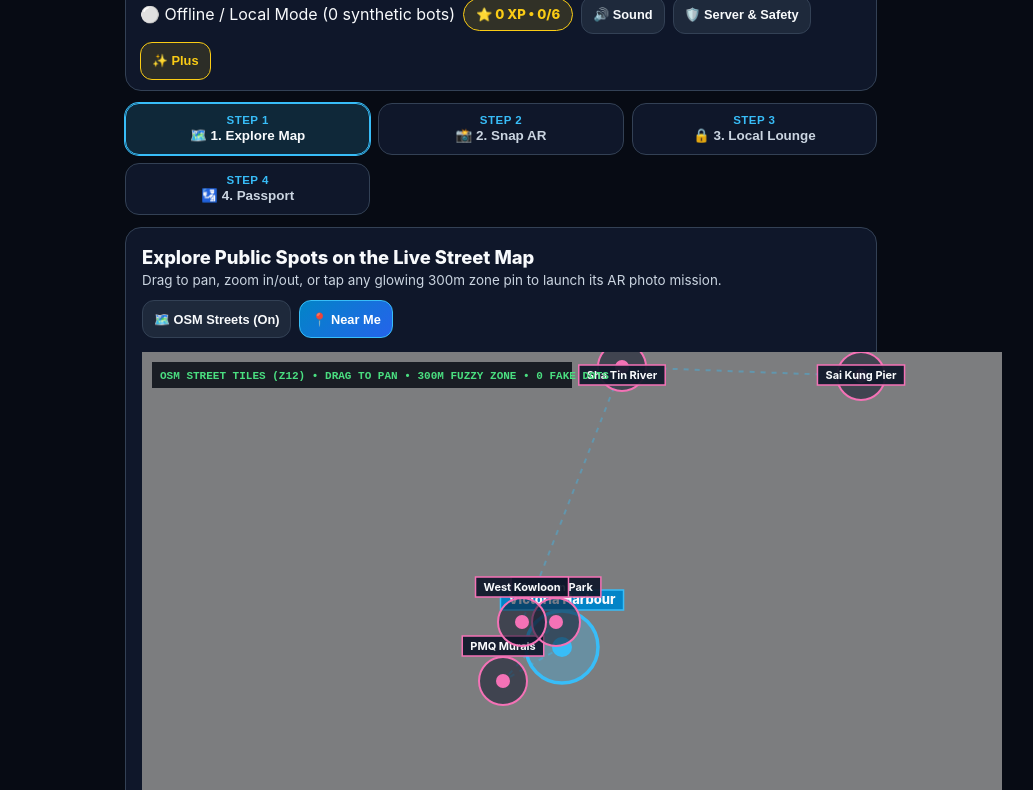
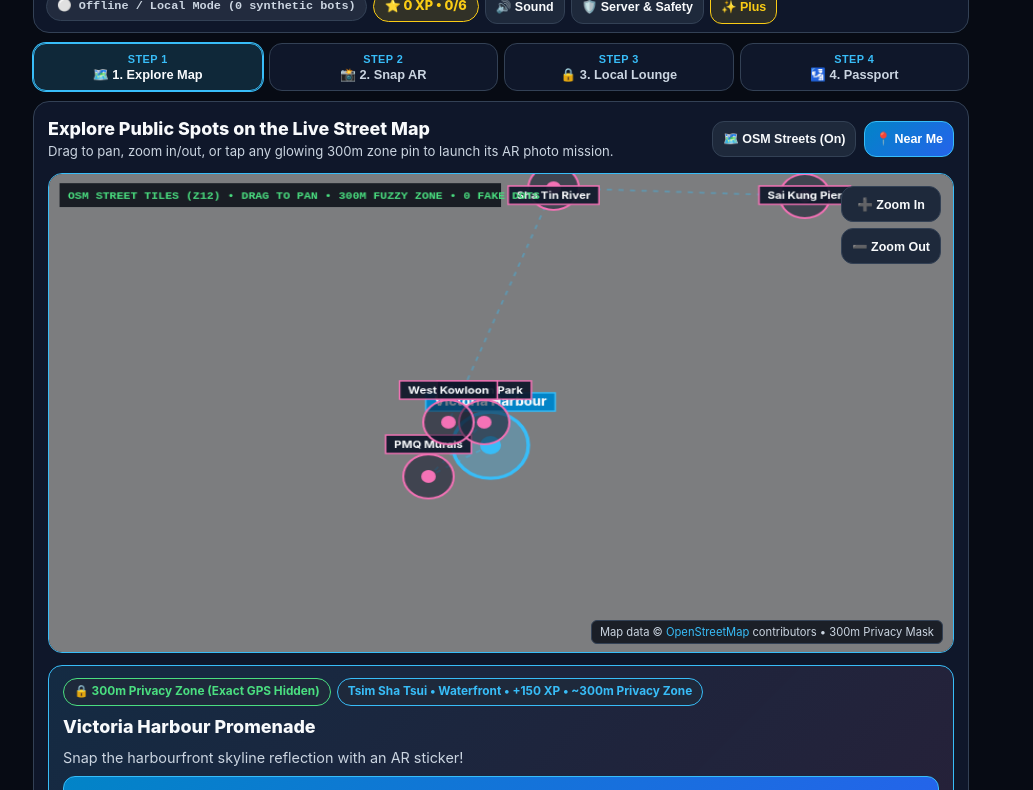
Before and after one commit to ahneth/SpotQuest, a plain HTML site: page index.html in a window 1280 px wide. Shown: the part 81-871 px from the top of the page, without its empty margins (139-1172 px from the left). Drawn offline with Linux system fonts and the light colour scheme.

Commit message:
Add files via upload

```diff
--- a/css/spotquest.css
+++ b/css/spotquest.css
@@ -1,5 +1,5 @@
-/* Version: 1.1.0 | Last Modified: 2026-11-23 01:15 HKT | Build: 20261123_0115 */
-/* Module: css/spotquest.css — Guided 3-Step Consumer UX, Interactive Map, Live AR Viewfinder & Lounge (Elena Park 16) */
+/* Version: 1.2.0 | Last Modified: 2026-11-23 11:08 HKT | Build: 20261123_1108 */
+/* Module: css/spotquest.css — Full-Screen 60dvh Interactive OSM Map, AR Viewfinder, Client-Server Lounge & Passport (Elena Park 16) */
 *, *::before, *::after { box-sizing: border-box; margin: 0; padding: 0; }
 html, body {
   background: var(--bg-canvas);
@@ -10,22 +10,22 @@ html, body {
   -webkit-font-smoothing: antialiased;
 }
 .sq-shell {
-  max-width: 780px;
+  max-width: 960px;
   margin: 0 auto;
-  padding: 12px 14px calc(84px + env(safe-area-inset-bottom, 0px));
+  padding: 10px 12px calc(84px + env(safe-area-inset-bottom, 0px));
   display: flex;
   flex-direction: column;
-  gap: 12px;
+  gap: 10px;
 }
 .sq-topbar {
   background: var(--bg-surface);
   border: 1px solid var(--border-subtle);
   border-radius: var(--radius-card);
-  padding: 10px 14px;
+  padding: 8px 12px;
   display: flex;
   align-items: center;
   justify-content: space-between;
-  gap: 10px;
+  gap: 8px;
   flex-wrap: wrap;
 }
 .sq-brand {
@@ -34,38 +34,51 @@ html, body {
   gap: 10px;
 }
 .sq-brand-logo {
-  width: 36px;
-  height: 36px;
+  width: 34px;
+  height: 34px;
   border-radius: 10px;
   flex-shrink: 0;
 }
 .sq-brand-title {
-  font-size: 1.15rem;
+  font-size: 1.1rem;
   font-weight: 800;
   letter-spacing: -0.02em;
 }
 .sq-brand-tag {
-  font-size: 0.74rem;
+  font-size: 0.73rem;
   color: var(--accent-cyan);
 }
 .sq-top-actions {
   display: flex;
   align-items: center;
-  gap: 8px;
+  gap: 6px;
   flex-wrap: wrap;
 }
 .sq-xp-pill {
   background: rgba(250, 204, 21, 0.14);
   border: 1px solid var(--accent-gold);
   color: var(--accent-gold);
-  padding: 6px 12px;
+  padding: 5px 11px;
   border-radius: var(--radius-pill);
-  font-size: 0.82rem;
+  font-size: 0.8rem;
   font-weight: 800;
   transition: transform 0.2s ease;
 }
-.sq-xp-pill.is-pop {
-  transform: scale(1.12);
+.sq-xp-pill.is-pop { transform: scale(1.12); }
+.sq-conn-badge {
+  background: rgba(148, 163, 184, 0.14);
+  border: 1px solid var(--border-subtle);
+  color: var(--text-secondary);
+  padding: 5px 10px;
+  border-radius: var(--radius-pill);
+  font-size: 0.74rem;
+  font-weight: 700;
+  font-family: var(--font-mono);
+}
+.sq-conn-badge.is-live {
+  background: rgba(74, 222, 128, 0.16);
+  border-color: var(--accent-emerald);
+  color: var(--accent-emerald);
 }
 .sq-btn {
   min-height: var(--touch-min);
@@ -75,7 +88,7 @@ html, body {
   background: var(--bg-elevated);
   color: var(--text-primary);
   font-weight: 700;
-  font-size: 0.86rem;
+  font-size: 0.85rem;
   cursor: pointer;
   display: inline-flex;
   align-items: center;
@@ -87,7 +100,7 @@ html, body {
 .sq-btn:active { transform: scale(0.97); }
 .sq-btn:focus-visible { outline: 2px solid var(--border-focus); outline-offset: 2px; }
 .sq-btn:disabled { opacity: 0.48; cursor: not-allowed; }
-.sq-btn-sm { min-height: 38px; padding: 6px 11px; font-size: 0.8rem; }
+.sq-btn-sm { min-height: 36px; padding: 5px 10px; font-size: 0.78rem; }
 .sq-btn-primary {
   background: linear-gradient(135deg, #0284c7, #2563eb);
   border-color: var(--accent-cyan);
@@ -103,29 +116,20 @@ html, body {
   color: #ffffff;
   box-shadow: 0 6px 20px rgba(236, 72, 153, 0.35);
 }
-.sq-btn-shutter:hover { background: linear-gradient(135deg, #db2777, #7c3aed); }
-.sq-btn-emerald {
-  background: #047857;
-  border-color: var(--accent-emerald);
-  color: #ffffff;
-}
-.sq-btn-gold {
-  background: rgba(250, 204, 21, 0.12);
-  border-color: var(--accent-gold);
-  color: var(--accent-gold);
-}
+.sq-btn-emerald { background: #047857; border-color: var(--accent-emerald); color: #ffffff; }
+.sq-btn-gold { background: rgba(250, 204, 21, 0.12); border-color: var(--accent-gold); color: var(--accent-gold); }
 .sq-stepper {
   display: grid;
-  grid-template-columns: repeat(3, 1fr);
-  gap: 8px;
+  grid-template-columns: repeat(4, 1fr);
+  gap: 6px;
 }
 .sq-step-btn {
-  min-height: 52px;
-  border-radius: 14px;
+  min-height: 48px;
+  border-radius: 13px;
   border: 1.5px solid var(--border-subtle);
   background: var(--bg-surface);
   color: var(--text-secondary);
-  padding: 8px 10px;
+  padding: 6px 8px;
   cursor: pointer;
   display: flex;
   flex-direction: column;
@@ -133,8 +137,7 @@ html, body {
   justify-content: center;
   gap: 2px;
   font-weight: 700;
-  font-size: 0.84rem;
-  transition: border-color 0.15s ease, background 0.15s ease;
+  font-size: 0.8rem;
 }
 .sq-step-btn:hover { border-color: var(--accent-cyan); color: var(--text-primary); }
 .sq-step-btn[aria-selected="true"] {
@@ -144,7 +147,7 @@ html, body {
   box-shadow: 0 0 0 1px var(--accent-cyan);
 }
 .sq-step-num {
-  font-size: 0.72rem;
+  font-size: 0.68rem;
   color: var(--accent-cyan);
   text-transform: uppercase;
   letter-spacing: 0.04em;
@@ -153,28 +156,64 @@ html, body {
   background: var(--bg-surface);
   border: 1px solid var(--border-subtle);
   border-radius: var(--radius-card);
-  padding: 16px;
+  padding: 14px;
   display: flex;
   flex-direction: column;
-  gap: 14px;
+  gap: 12px;
 }
 .sq-screen[hidden] { display: none !important; }
 .sq-hero-head {
   display: flex;
   align-items: center;
   justify-content: space-between;
-  gap: 10px;
+  gap: 8px;
   flex-wrap: wrap;
 }
-.sq-hero-title {
-  font-size: 1.15rem;
-  font-weight: 800;
-  color: var(--text-primary);
+.sq-hero-title { font-size: 1.12rem; font-weight: 800; color: var(--text-primary); }
+.sq-hero-sub { font-size: 0.82rem; color: var(--text-secondary); }
+
+/* Large 60dvh Interactive Map Viewport (FD-P0-20261123-02 Mandate #2) */
+.sq-map-viewport {
+  position: relative;
+  width: 100%;
+  min-height: 60dvh;
+  height: 60dvh;
+  border-radius: 14px;
+  overflow: hidden;
+  border: 1.5px solid var(--accent-cyan);
+  background: #050a18;
+  touch-action: none;
 }
-.sq-hero-sub {
-  font-size: 0.84rem;
+.sq-map-viewport canvas {
+  display: block;
+  width: 100%;
+  height: 100%;
+  cursor: grab;
+}
+.sq-map-viewport canvas:active { cursor: grabbing; }
+.sq-map-controls-overlay {
+  position: absolute;
+  top: 12px;
+  right: 12px;
+  display: flex;
+  flex-direction: column;
+  gap: 6px;
+  z-index: 10;
+}
+.sq-map-attribution {
+  position: absolute;
+  bottom: 8px;
+  right: 10px;
+  background: rgba(7, 11, 20, 0.82);
+  border: 1px solid var(--border-subtle);
   color: var(--text-secondary);
+  padding: 3px 8px;
+  border-radius: 6px;
+  font-size: 0.7rem;
+  z-index: 10;
 }
+.sq-map-attribution a { color: var(--accent-cyan); text-decoration: none; }
+
 .sq-canvas-box {
   position: relative;
   width: 100%;
@@ -183,12 +222,7 @@ html, body {
   border: 1.5px solid var(--border-subtle);
   background: #050811;
 }
-.sq-canvas-box canvas {
-  display: block;
-  width: 100%;
-  height: auto;
-  cursor: pointer;
-}
+.sq-canvas-box canvas { display: block; width: 100%; height: auto; cursor: pointer; }
 .sq-flash-overlay {
   position: absolute;
   inset: 0;
@@ -202,18 +236,14 @@ html, body {
   background: linear-gradient(135deg, rgba(56, 189, 248, 0.12), rgba(244, 114, 182, 0.1));
   border: 1.5px solid var(--accent-cyan);
   border-radius: 14px;
-  padding: 14px;
+  padding: 12px 14px;
   display: flex;
   flex-direction: column;
-  gap: 10px;
+  gap: 8px;
 }
-.sq-spot-badges {
-  display: flex;
-  flex-wrap: wrap;
-  gap: 6px;
-}
+.sq-spot-badges { display: flex; flex-wrap: wrap; gap: 6px; }
 .sq-badge {
-  font-size: 0.75rem;
+  font-size: 0.74rem;
   font-weight: 700;
   padding: 4px 10px;
   border-radius: var(--radius-pill);
@@ -226,13 +256,13 @@ html, body {
 .sq-badge-cyan { border-color: var(--accent-cyan); color: var(--accent-cyan); }
 .sq-spot-grid {
   display: grid;
-  grid-template-columns: repeat(auto-fill, minmax(210px, 1fr));
+  grid-template-columns: repeat(auto-fill, minmax(195px, 1fr));
   gap: 8px;
 }
 .sq-spot-chip {
   text-align: left;
-  min-height: 54px;
-  padding: 10px 12px;
+  min-height: 52px;
+  padding: 9px 11px;
   border-radius: 12px;
   border: 1px solid var(--border-subtle);
   background: var(--bg-elevated);
@@ -240,34 +270,25 @@ html, body {
   cursor: pointer;
   display: flex;
   flex-direction: column;
-  gap: 3px;
+  gap: 2px;
   font-weight: 700;
-  font-size: 0.84rem;
+  font-size: 0.82rem;
 }
 .sq-spot-chip:hover { border-color: var(--accent-cyan); }
 .sq-spot-chip.is-selected {
   border-color: var(--accent-cyan);
   background: rgba(56, 189, 248, 0.16);
 }
-.sq-spot-chip-sub {
-  font-size: 0.74rem;
-  font-weight: 500;
-  color: var(--text-muted);
-}
-.sq-pill-row {
-  display: flex;
-  flex-wrap: wrap;
-  gap: 8px;
-  align-items: center;
-}
+.sq-spot-chip-sub { font-size: 0.72rem; font-weight: 500; color: var(--text-muted); }
+.sq-pill-row { display: flex; flex-wrap: wrap; gap: 8px; align-items: center; }
 .sq-pill-btn {
-  min-height: 38px;
+  min-height: 36px;
   padding: 6px 12px;
   border-radius: var(--radius-pill);
   border: 1px solid var(--border-subtle);
   background: var(--bg-elevated);
   color: var(--text-secondary);
-  font-size: 0.8rem;
+  font-size: 0.79rem;
   font-weight: 700;
   cursor: pointer;
 }
@@ -300,14 +321,23 @@ html, body {
   background: var(--bg-elevated);
   border: 1.5px dashed var(--border-subtle);
   border-radius: 14px;
-  padding: 24px 16px;
+  padding: 22px 16px;
   text-align: center;
   display: flex;
   flex-direction: column;
   align-items: center;
-  gap: 12px;
+  gap: 10px;
 }
 .sq-locked-card[hidden] { display: none !important; }
+.sq-pingpod-card {
+  background: linear-gradient(135deg, rgba(16, 185, 129, 0.12), rgba(56, 189, 248, 0.12));
+  border: 1.5px solid var(--accent-emerald);
+  border-radius: 14px;
+  padding: 12px 14px;
+  display: flex;
+  flex-direction: column;
+  gap: 8px;
+}
 .sq-lounge-feed {
   background: #070b14;
   border: 1px solid var(--border-subtle);
@@ -341,7 +371,7 @@ html, body {
   border-radius: 12px;
   color: var(--text-primary);
   padding: 8px 12px;
-  font-size: 0.86rem;
+  font-size: 0.85rem;
 }
 .sq-toast {
   position: fixed;
@@ -363,10 +393,7 @@ html, body {
   max-width: 92vw;
   text-align: center;
 }
-.sq-toast.is-visible {
-  opacity: 1;
-  transform: translateX(-50%) translateY(0);
-}
+.sq-toast.is-visible { opacity: 1; transform: translateX(-50%) translateY(0); }
 .sq-modal-backdrop {
   position: fixed;
   inset: 0;
@@ -382,18 +409,14 @@ html, body {
   background: var(--bg-surface);
   border: 1.5px solid var(--accent-cyan);
   border-radius: var(--radius-card);
-  max-width: 500px;
+  max-width: 520px;
   width: 100%;
   padding: 18px;
   display: flex;
   flex-direction: column;
   gap: 12px;
 }
-.sq-tier-grid {
-  display: grid;
-  grid-template-columns: 1fr 1fr;
-  gap: 10px;
-}
+.sq-tier-grid { display: grid; grid-template-columns: 1fr 1fr; gap: 10px; }
 .sq-tier-card {
   background: var(--bg-elevated);
   border: 1px solid var(--border-subtle);
--- a/css/tokens.css
+++ b/css/tokens.css
@@ -1,5 +1,5 @@
-/* Version: 1.1.0 | Last Modified: 2026-11-23 01:15 HKT | Build: 20261123_0115 */
-/* Module: css/tokens.css — SpotQuest v1.1.0 WCAG 2.1 AA Mobile-First Consumer Design Tokens (Elena Park 16) */
+/* Version: 1.2.0 | Last Modified: 2026-11-23 11:08 HKT | Build: 20261123_1108 */
+/* Module: css/tokens.css — SpotQuest v1.2.0 WCAG 2.1 AA Mobile-First Consumer Design Tokens (Elena Park 16) */
 :root {
   --bg-canvas: #070b14;
   --bg-surface: #0f172a;
```
